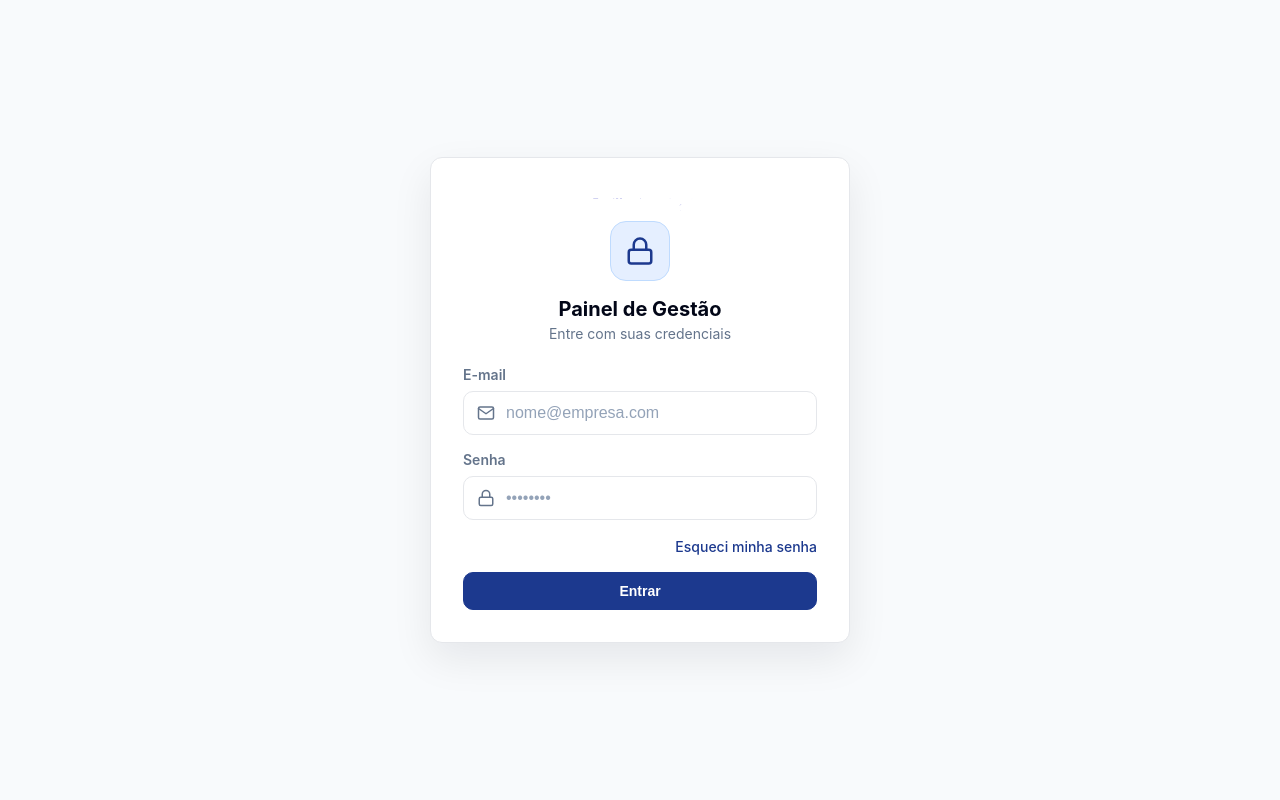
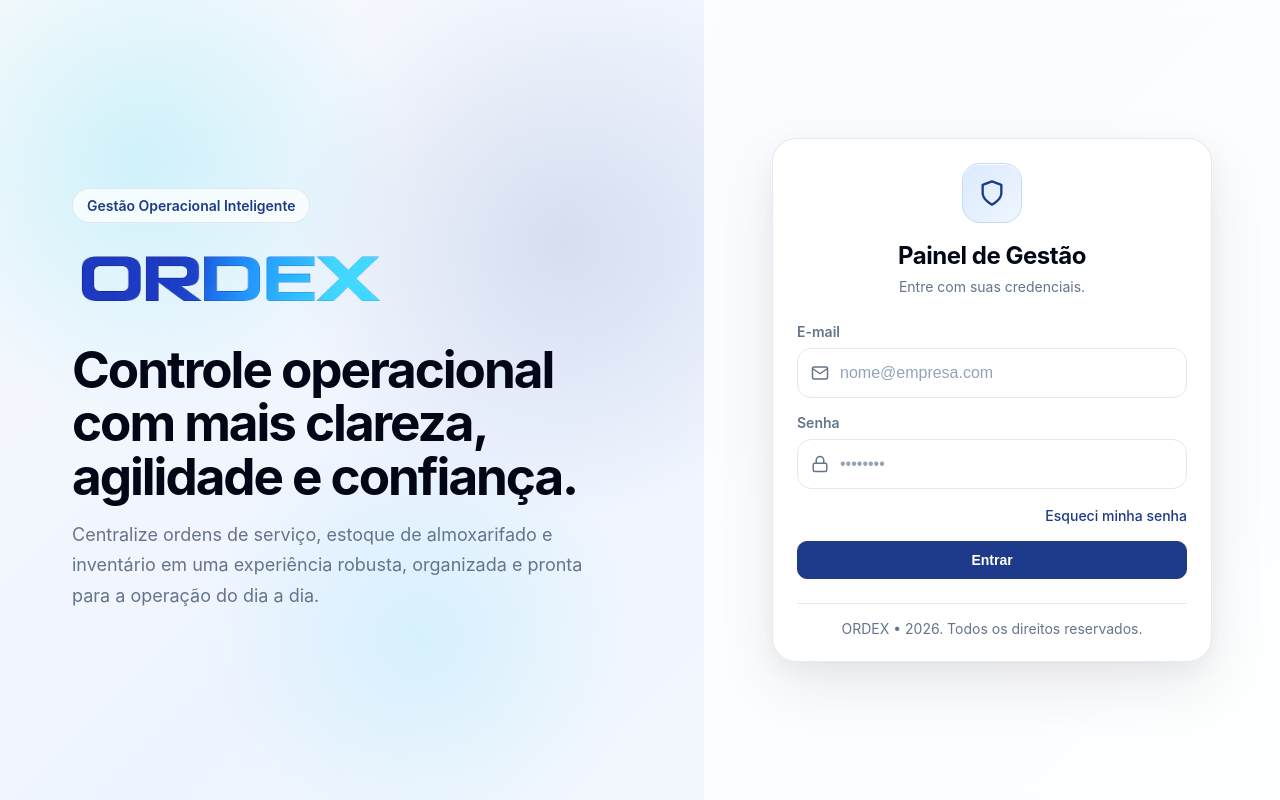
Before and after one commit to EstevesFH/ordex-test, a React (Vite) app: page /login in a window 1280 px wide. Built offline with nearby package versions, Linux system fonts and the light colour scheme; no server answers.

Commit message:
update login layout

```diff
--- a/src/pages/Login/index.tsx
+++ b/src/pages/Login/index.tsx
@@ -1,6 +1,6 @@
-import React, { useState, useEffect } from 'react'
-import { useNavigate, Link } from 'react-router-dom'
-import { FiMail, FiLock } from 'react-icons/fi'
+import React, { useEffect, useState } from 'react'
+import { Link, useNavigate } from 'react-router-dom'
+import { FiLock, FiMail, FiShield } from 'react-icons/fi'
 import { supabase } from '@/services/supabase'
 import { getLandingByRole, type AppRole } from '@/utils/session'
 import Button from '@/components/Button'
@@ -110,7 +110,8 @@ const Login = () => {
     setError('')
 
     try {
-      const { data: signInData, error: authError } = await supabase.auth.signInWithPassword({
+      const { data: signInData, error: authError } =
+        await supabase.auth.signInWithPassword({
           email,
           password,
         })
@@ -170,21 +171,33 @@ const Login = () => {
 
   return (
     <S.Container>
+      <S.BrandSection>
+        <S.BrandContent>
+          <span className="eyebrow">Gestão Operacional Inteligente</span>
+
+          <img
+            className="logo"
+            src="/logoAux.png"
+            alt="ORDEX Logo"
+          />
+
+          <h1>Controle operacional com mais clareza, agilidade e confiança.</h1>
+
+          <p>
+            Centralize ordens de serviço, estoque de almoxarifado e inventário
+            em uma experiência robusta, organizada e pronta para a operação do dia a dia.
+          </p>
+        </S.BrandContent>
+      </S.BrandSection>
+
+      <S.LoginSection>
         <S.LoginCard>
           <S.LogoWrapper>
-          <img
-            src="/logo.svg"
-            alt="ORDEX Logo"
-            width={120}
-            style={{
-              filter: "brightness(0) saturate(100%) invert(25%) sepia(78%) saturate(1350%) hue-rotate(220deg)"
-            }}
-          />
             <div className="icon-box">
-            <FiLock size={30} />
+              <FiShield size={28} />
             </div>
             <h1>Painel de Gestão</h1>
-          <p>Entre com suas credenciais</p>
+            <p>Entre com suas credenciais.</p>
           </S.LogoWrapper>
 
           <form onSubmit={handleSubmit}>
@@ -198,6 +211,7 @@ const Login = () => {
                   value={email}
                   onChange={e => setEmail(e.target.value)}
                   placeholder="nome@empresa.com"
+                  autoComplete="email"
                   required
                 />
               </div>
@@ -213,6 +227,7 @@ const Login = () => {
                   value={password}
                   onChange={e => setPassword(e.target.value)}
                   placeholder="••••••••"
+                  autoComplete="current-password"
                   required
                 />
               </div>
@@ -230,7 +245,12 @@ const Login = () => {
               </Button>
             </S.ActionWrapper>
           </form>
+
+          <S.FooterNote>
+            ORDEX • 2026. Todos os direitos reservados.
+          </S.FooterNote>
         </S.LoginCard>
+      </S.LoginSection>
     </S.Container>
   )
 }
--- a/src/pages/Login/styles.ts
+++ b/src/pages/Login/styles.ts
@@ -3,21 +3,158 @@ import { designSystem as ds } from '@/styles/designSystem'
 
 export const Container = styled.div`
   min-height: 100vh;
+  display: grid;
+  grid-template-columns: minmax(320px, 1.1fr) minmax(380px, 0.9fr);
+  background: linear-gradient(
+    135deg,
+    ${ds.colors.background} 0%,
+    #eef4ff 45%,
+    #f8fafc 100%
+  );
+
+  @media (max-width: 980px) {
+    grid-template-columns: 1fr;
+  }
+`
+
+export const BrandSection = styled.section`
+  position: relative;
   display: flex;
   align-items: center;
   justify-content: center;
-  padding: ${ds.spacing.lg};
-  background: ${ds.colors.background};
+  padding: ${ds.spacing.xxl};
+  overflow: hidden;
+
+  @media (max-width: 980px) {
+    min-height: 42vh;
+    padding: ${ds.spacing.xl} ${ds.spacing.lg};
+  }
+
+  &::before {
+    content: '';
+    position: absolute;
+    inset: 0;
+    background:
+      radial-gradient(circle at 20% 20%, rgba(34, 211, 238, 0.18), transparent 30%),
+      radial-gradient(circle at 80% 30%, rgba(30, 58, 138, 0.12), transparent 35%),
+      radial-gradient(circle at 60% 80%, rgba(34, 211, 238, 0.12), transparent 28%);
+    pointer-events: none;
+  }
+`
+
+export const BrandContent = styled.div`
+  position: relative;
+  z-index: 1;
+  width: 100%;
+  max-width: 560px;
+
+  .eyebrow {
+    display: inline-flex;
+    align-items: center;
+    gap: 8px;
+    padding: 8px 14px;
+    border-radius: 999px;
+    background: rgba(255, 255, 255, 0.72);
+    border: 1px solid rgba(30, 58, 138, 0.1);
+    color: ${ds.colors.primary};
+    font-size: ${ds.typography.size.sm};
+    font-weight: ${ds.typography.weight.semibold};
+    backdrop-filter: blur(10px);
+    margin-bottom: ${ds.spacing.lg};
+  }
+
+  .logo {
+    display: block;
+    width: min(100%, 320px);
+    height: auto;
+    margin-bottom: ${ds.spacing.xl};
+
+    @media (max-width: 980px) {
+      width: min(100%, 240px);
+    }
+  }
+
+  h1 {
+    margin: 0 0 16px;
+    font-size: clamp(2rem, 4vw, 3.5rem);
+    line-height: 1.05;
+    letter-spacing: -0.04em;
+    color: ${ds.colors.textMain};
+    font-weight: ${ds.typography.weight.bold};
+  }
+
+  p {
+    margin: 0;
+    max-width: 540px;
+    font-size: ${ds.typography.size.lg};
+    line-height: 1.7;
+    color: ${ds.colors.textSecondary};
+  }
+`
+
+export const FeatureList = styled.div`
+  display: grid;
+  grid-template-columns: repeat(2, minmax(180px, 1fr));
+  gap: 14px;
+  margin-top: ${ds.spacing.xl};
+
+  @media (max-width: 560px) {
+    grid-template-columns: 1fr;
+  }
+`
+
+export const FeatureCard = styled.div`
+  background: rgba(255, 255, 255, 0.76);
+  border: 1px solid rgba(229, 231, 235, 0.9);
+  border-radius: 18px;
+  padding: 18px;
+  backdrop-filter: blur(12px);
+  box-shadow: 0 12px 30px rgba(2, 6, 23, 0.05);
+
+  strong {
+    display: block;
+    margin-bottom: 6px;
+    font-size: ${ds.typography.size.base};
+    color: ${ds.colors.textMain};
+    font-weight: ${ds.typography.weight.semibold};
+  }
+
+  span {
+    font-size: ${ds.typography.size.sm};
+    line-height: 1.6;
+    color: ${ds.colors.textSecondary};
+  }
+`
+
+export const LoginSection = styled.section`
+  display: flex;
+  align-items: center;
+  justify-content: center;
+  padding: ${ds.spacing.xl};
+  background: rgba(255, 255, 255, 0.72);
+  backdrop-filter: blur(6px);
+
+  @media (max-width: 980px) {
+    padding: 0 ${ds.spacing.lg} ${ds.spacing.xl};
+    background: transparent;
+  }
 `
 
 export const LoginCard = styled.div`
+  width: 100%;
+  max-width: 440px;
   background: ${ds.colors.surface};
-  border: 1px solid ${ds.colors.border};
-  padding: ${ds.spacing.xl};
-  border-radius: ${ds.radius.lg};
-  width: 100%;
-  max-width: 420px;
-  box-shadow: 0 16px 40px rgba(2, 6, 23, 0.08);
+  border: 1px solid rgba(229, 231, 235, 0.9);
+  padding: ${ds.spacing.lg};
+  border-radius: 24px;
+  box-shadow:
+    0 24px 60px rgba(2, 6, 23, 0.08),
+    0 8px 24px rgba(2, 6, 23, 0.04);
+
+  @media (max-width: 560px) {
+    padding: ${ds.spacing.lg};
+    border-radius: 20px;
+  }
 `
 
 export const LogoWrapper = styled.div`
@@ -27,27 +164,30 @@ export const LogoWrapper = styled.div`
   .icon-box {
     width: 60px;
     height: 60px;
-    border-radius: 16px;
-    background: ${ds.colors.primaryPale};
+    border-radius: 18px;
+    background: linear-gradient(135deg, ${ds.colors.primaryPale} 0%, #eff6ff 100%);
     display: flex;
     align-items: center;
     justify-content: center;
-    margin: 0 auto 16px;
+    margin: 0 auto 18px;
     color: ${ds.colors.primary};
     border: 1px solid #bfdbfe;
+    box-shadow: inset 0 1px 0 rgba(255, 255, 255, 0.9);
   }
 
   h1 {
-    font-size: ${ds.typography.size.xl};
+    font-size: ${ds.typography.size.xxl};
     font-weight: ${ds.typography.weight.bold};
     color: ${ds.colors.textMain};
-    margin: 0 0 4px;
+    margin: 0 0 6px;
+    letter-spacing: -0.02em;
   }
 
   p {
     font-size: ${ds.typography.size.sm};
     color: ${ds.colors.textSecondary};
     margin: 0;
+    line-height: 1.6;
   }
 `
 
@@ -71,46 +211,53 @@ export const InputGroup = styled.div`
       position: absolute;
       left: 14px;
       color: ${ds.colors.textSecondary};
+      transition: color ${ds.transitions.fast};
     }
 
     input {
       width: 100%;
-      padding: 12px 12px 12px 42px;
+      height: 50px;
+      padding: 12px 14px 12px 42px;
       font-size: ${ds.typography.size.base};
       border: 1px solid ${ds.colors.border};
-      border-radius: ${ds.radius.md};
+      border-radius: 14px;
       background: ${ds.colors.surface};
       color: ${ds.colors.textMain};
       outline: none;
+      transition:
+        border-color ${ds.transitions.fast},
+        box-shadow ${ds.transitions.fast},
+        background ${ds.transitions.fast};
+
+      &:hover {
+        background: ${ds.colors.surfaceHover};
+      }
 
       &:focus {
         border-color: ${ds.colors.primaryLight};
-        box-shadow: 0 0 0 3px rgba(59, 130, 246, 0.2);
+        box-shadow: 0 0 0 4px rgba(34, 211, 238, 0.16);
       }
 
       &::placeholder {
         color: #94a3b8;
       }
     }
+
+    &:focus-within svg {
+      color: ${ds.colors.primary};
+    }
   }
 `
 
 export const ErrorAlert = styled.div`
-  padding: 12px;
+  padding: 12px 14px;
   margin-bottom: ${ds.spacing.md};
-  border-radius: ${ds.radius.md};
+  border-radius: 14px;
   background: #fef2f2;
   border: 1px solid #fecaca;
   color: #b91c1c;
   font-size: ${ds.typography.size.sm};
   text-align: center;
-`
-
-export const ActionWrapper = styled.div`
-  display: flex;
-  flex-direction: column;
-  gap: 10px;
-  margin-top: ${ds.spacing.md};
 `
 
 export const ForgotLink = styled.div`
@@ -122,9 +269,27 @@ export const ForgotLink = styled.div`
     color: ${ds.colors.primary};
     text-decoration: none;
     font-weight: ${ds.typography.weight.medium};
+    transition: opacity ${ds.transitions.fast};
 
     &:hover {
       text-decoration: underline;
+      opacity: 0.9;
     }
   }
 `
+
+export const ActionWrapper = styled.div`
+  display: flex;
+  flex-direction: column;
+  gap: 12px;
+  margin-top: ${ds.spacing.md};
+`
+
+export const FooterNote = styled.div`
+  margin-top: ${ds.spacing.lg};
+  padding-top: ${ds.spacing.md};
+  border-top: 1px solid ${ds.colors.border};
+  text-align: center;
+  font-size: ${ds.typography.size.sm};
+  color: ${ds.colors.textSecondary};
+`
--- a/src/styles/designSystem.ts
+++ b/src/styles/designSystem.ts
@@ -1,12 +1,12 @@
 export const designSystem = {
   colors: {
-    primary: 'oklch(37.9% 0.146 265.522)',
-    primaryHover: 'oklch(32% 0.146 265.522)',
-    primaryLight: 'oklch(50% 0.13 265.522)',
-    primaryPale: 'oklch(95% 0.03 265.522)',
+    primary: '#1E3A8A',
+    primaryHover: '#1E40AF',
+    primaryLight: '#22D3EE',
+    primaryPale: '#DBEAFE',
 
     background: '#f8fafc',
-    backgroundDark: 'oklch(37.9% 0.146 265.522)',
+    backgroundDark: '#1E3A8A',
     surface: '#ffffff',
     surfaceHover: '#f1f5f9',
 
```
Also changed, not shown: public/logoAux.png (added), 1 other file (tests, documents, lock files or other folders). Lines whose indentation alone changed are shown as unchanged.
